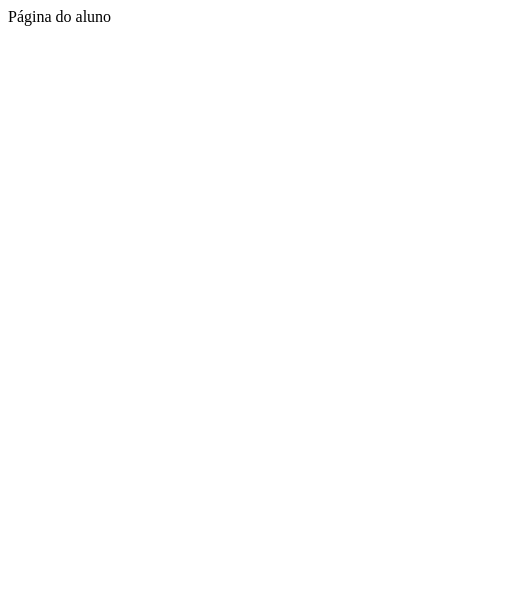
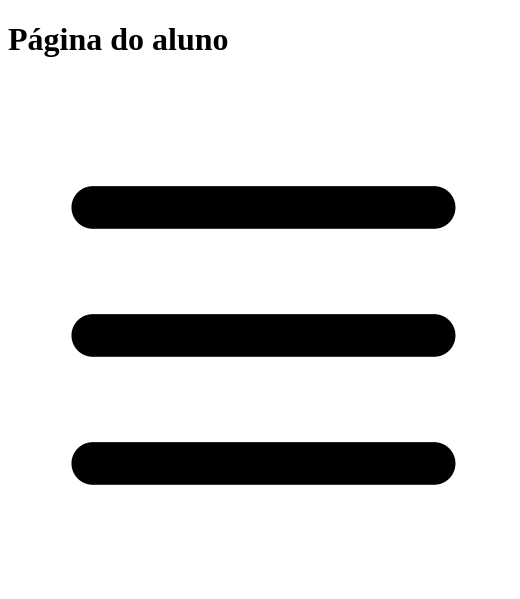
Before and after one commit to Vini13ou14/Agenda, a plain HTML site: page modelos/html/pagInicial.html in a window 390 px wide. Shown: the whole page, 520 px wide, since content can reach past the window. Drawn offline with Linux system fonts and the light colour scheme.

Commit message:
Atualização

```diff
--- /dev/null
+++ b/modelos/css/style.css
@@ -0,0 +1,5 @@
+@media (max-width: 768px){
+    #menu-sanduiche{
+        width: 5vw;
+    }
+}
--- a/modelos/pagInicial.html
+++ b/modelos/html/pagInicial.html
@@ -1,18 +1,27 @@
 <!DOCTYPE html>
 <html lang="pt-br">
+
 <head>
     <meta charset="UTF-8">
     <meta name="viewport" content="width=device-width, initial-scale=1.0">
     <title>Página do aluno</title>
 </head>
+
 <body>
 
     <div class="container-site">
         <header id="header-principal">
-            <div id="texto-header1">Página do aluno</div>
+            <div id="texto-header1">
+                <h1>Página do aluno</h1>
+            </div>
+
+            <div id="div-menu-sanduiche">
+                <img src="../imagens/menuSanduiche.png" alt="menu-sanduiche-imagem">
+            </div>
         </header>
     </div>
 
     <script src=""></script>
 </body>
+
 </html>
```
Also changed, not shown: modelos/imagens/menuSanduiche.png (added).
